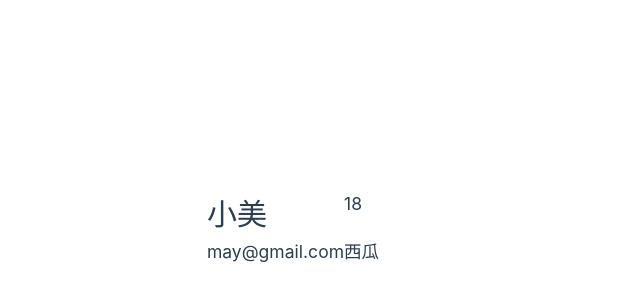
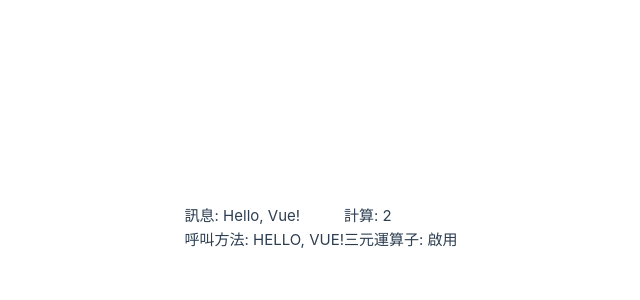
Before and after one commit to 0963488492xx/EEIT023_20260805, a Vue app in the folder vue01/: page / in a window 1280 px wide. Shown: the part 172-472 px from the top of the page, without its empty margins (296-936 px from the left). Built offline with nearby package versions, Linux system fonts and the light colour scheme.

Commit message:
test03 文字插值

```diff
--- /dev/null
+++ b/vue01/src/Test03.vue
@@ -0,0 +1,16 @@
+<script setup>
+import {ref, reactive} from 'vue'
+const message = 'Hello, Vue!'
+const isActive = true
+</script>
+
+<template>
+    <!-- {{  }} 只能使用在元素當中， 不能使用在元素的屬性裡 -->
+    <!-- <img src="" alt=""> src, alt 就是元素的屬性 -->
+    <p>訊息: {{ message }}</p>
+    <p>計算: {{ 1+1 }}</p>
+    <p>呼叫方法: {{ message.toUpperCase() }}</p>
+    <p>三元運算子: {{ isActive ? '啟用' : '停用' }}</p>
+</template>
+
+<style scoped></style>
--- a/vue01/src/main.js
+++ b/vue01/src/main.js
@@ -1,6 +1,6 @@
 import './assets/main.css'
 
 import { createApp } from 'vue'
-import App from './Test02.vue'
+import App from './Test03.vue'
 
 createApp(App).mount('#app')
```
